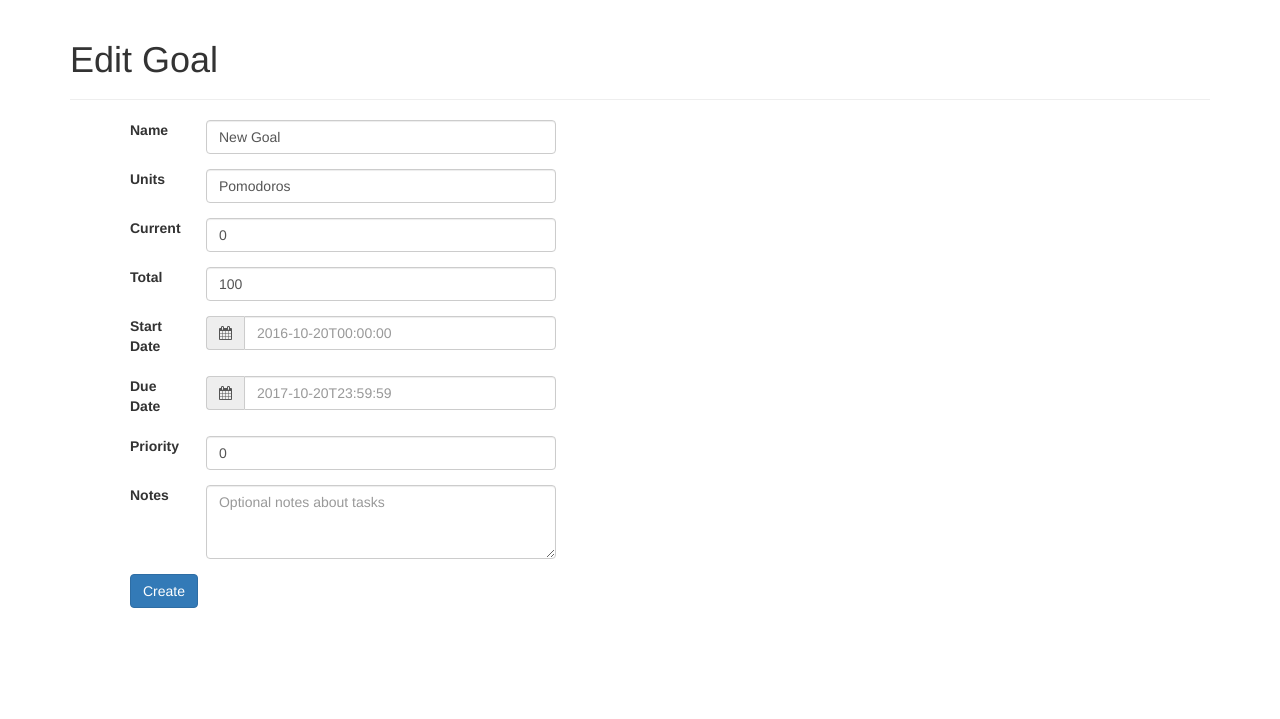
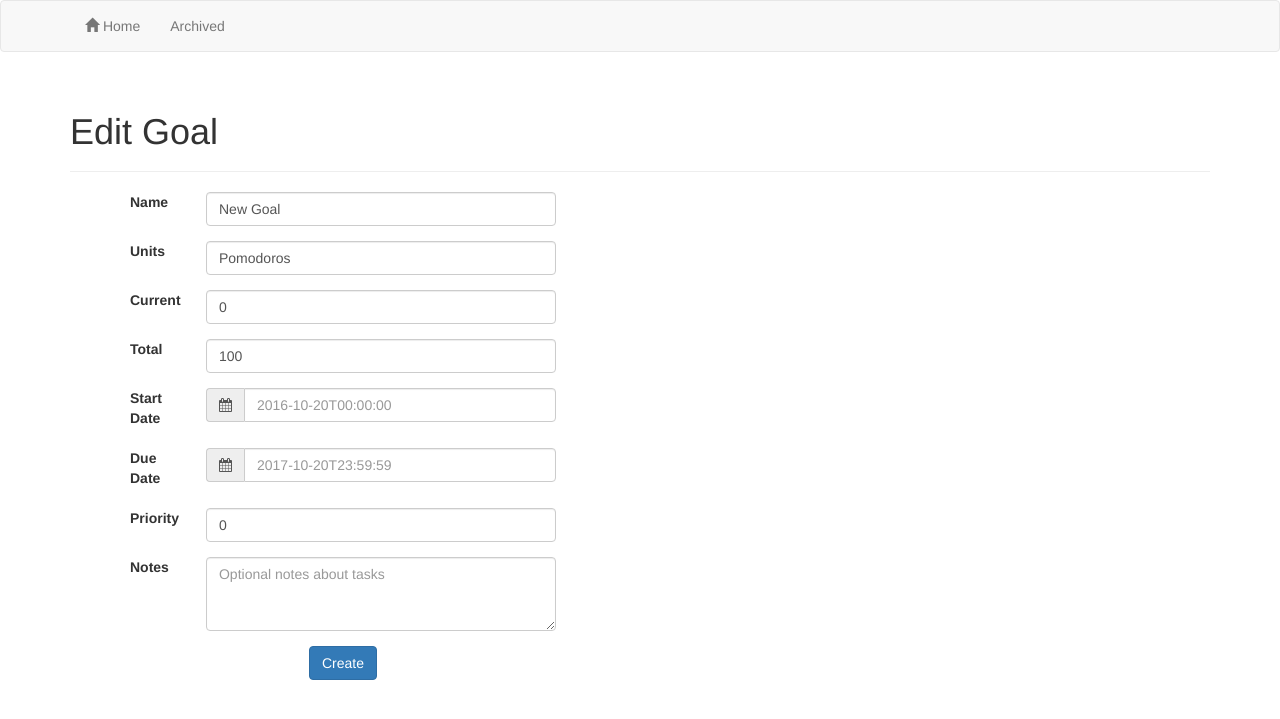
Before and after one commit to cdated/ananke, a Flask app: page /goals/new in a window 1280 px wide. Shown: the top 719 px of the page. Run offline with Flask 2, Linux system fonts and the light colour scheme; some libraries are stand-ins or nearby versions.

Commit message:
Add navbar, archive goal, and copy goal

```diff
--- a/server.py
+++ b/server.py
@@ -71,6 +71,25 @@ def clear_today(goal_id):
     col.update({"uid":USER, "_id": ObjectId(goal_id)}, update)
     return redirect('/#' + goal_id)
 
+@app.route('/goals/<string:goal_id>/copy', methods=['POST'])
+def copy_goal(goal_id):
+    col = db.goals
+    goal = col.find_one({"uid":USER, "_id": ObjectId(goal_id)})
+
+    # Insert new goal object with a new _id
+    goal['_id'] = ObjectId()
+    col.insert(goal)
+    return redirect('/')
+
+@app.route('/goals/<string:goal_id>/archive', methods=['POST'])
+def archive_goal(goal_id):
+    print("ACHIVING")
+    col = db.goals
+    match = {"uid":USER, "_id": ObjectId(goal_id)}
+    update = {'$set': {"archived": True}}
+    col.update(match, update)
+    return redirect('/')
+
 @app.route('/goals/<string:goal_id>/delete', methods=['POST'])
 def delete_goal(goal_id):
     col = db.goals
@@ -110,13 +129,20 @@ def update_progress(goal_id):
         return render_template('goal.html', title=title, goal=goal,
                                operation='Update')
 
+@app.route('/goals/archived', methods=['GET'])
+def archived():
+    col = db.goals
+    goals = col.find({"uid":USER, "archived": {"$eq": True}}).sort([("priority", -1), ("endDate", 1)])
+
+    return render_template('index.html', title="Ananke - Archived Goals", goals=goals, archive='True')
+
 @app.route('/')
 def index():
     col = db.goals
-    goals= col.find({"uid":USER}).sort("endDate", 1)
 
     # Clear out done_todays from yesterdays
     today = datetime.now().date()
+    goals= col.find({"uid":USER})
     for goal in goals:
         updated = goal['updated']
         last_updated = datetime.strptime(updated, '%Y-%m-%d').date()
@@ -124,7 +150,7 @@ def index():
             update = {'$set': {'done_today': 0}}
             col.update({"uid":USER, "_id": goal["_id"]}, update)
 
-    goals = col.find({"uid":USER}).sort([("priority", -1), ("endDate", 1)])
+    goals = col.find({"uid":USER, "archived": {"$ne": True}}).sort([("priority", -1), ("endDate", 1)])
 
     return render_template('index.html', title="Ananke - Goals", goals=goals)
 
--- a/static/css/style.css
+++ b/static/css/style.css
@@ -53,6 +53,11 @@
     color: #333333;
 }
 
+.btn-container {
+    display: flex;
+    justify-content: space-around;
+}
+
 .btn-space {
     margin-top: 20px;
 }
--- a/templates/goal.html
+++ b/templates/goal.html
@@ -30,14 +30,16 @@
 
   </head>
 
+
   <body>
+    {% include 'navbar.html' %}
     <div class="container">
       <div class="page-header">
         <h1>Edit Goal</h1>
       </div>
 
     <div style="width:40%;margin-left:45px" class="container">
-      <form method="POST">
+      <form method="POST" id="update-form">
       <div class="form-group row">
         <label for="name" class="col-xs-2 col-form-label">Name</label>
         <div class="col-xs-10">
@@ -96,26 +98,31 @@
             <textarea class="form-control" type="text" id="notes" name="notes" rows="3" placeholder="Optional notes about tasks">{{goal.notes}}</textarea>
           </div>
       </div>
-      <div class="form-group row">
-        <div class="offset-sm-2 col-sm-10">
-          <button type="submit" class="btn btn-primary">{{operation}}</button>
+          <div class="btn-container">
+          <button type="submit" form="update-form" class="btn btn-primary">{{operation}}</button>
+        {% if operation == "Update" %}
+            <button type="submit" form="copy-form" class="btn btn-primary">Copy</button>
+            <button type="submit" form="archive-form" class="btn btn-primary">Archive</button>
+            <button type="submit" form="delete-form" class="btn btn-danger">Delete</button>
+        {% endif %}
         </div>
-      </div>
     </form>
     </div>
 
-    {% if operation == "Update" %}
-      <div style="width:40%;margin-left:45px" class="container">
-        <form method="POST" action="/goals/{{goal._id}}/delete"
-          onsubmit="return confirm('Are you sure you want to delete \'{{goal.name}}\'?');">
-          <div class="form-group row">
-            <div class="offset-sm-2 col-sm-10">
-              <button type="submit" class="btn btn-danger">Delete</button>
-            </div>
-          </div>
-        </form>
-      </div>
-    {% endif %}
+    <div style="width:40%;margin-left:45px" class="container">
+      <form method="POST" id="copy-form" action="/goals/{{goal._id}}/copy"></form>
+    </div>
+
+    <div style="width:40%;margin-left:45px" class="container">
+      <form method="POST" id="archive-form" action="/goals/{{goal._id}}/archive"
+        onsubmit="return confirm('Are you sure you want to archive \'{{goal.name}}\'?');"></form>
+    </div>
+
+    <div style="width:40%;margin-left:45px" class="container">
+      <form method="POST" id="delete-form" action="/goals/{{goal._id}}/delete"
+        onsubmit="return confirm('Are you sure you want to delete \'{{goal.name}}\'?');"></form>
+    </div>
+
 
     <!-- End Header div -->
     </div>
--- /dev/null
+++ b/templates/navbar.html
@@ -0,0 +1,8 @@
+<nav class="navbar navbar-default">
+  <div class="container">
+    <ul class="nav navbar-nav">
+      <li><a href="/"><span class="glyphicon glyphicon-home" aria-hidden="true"></span> Home</a></li>
+      <li><a href="/goals/archived">Archived</a></li>
+    </ul>
+  </div>
+</nav>
```
Also changed, not shown: templates/index.html (+21 -11 lines).
